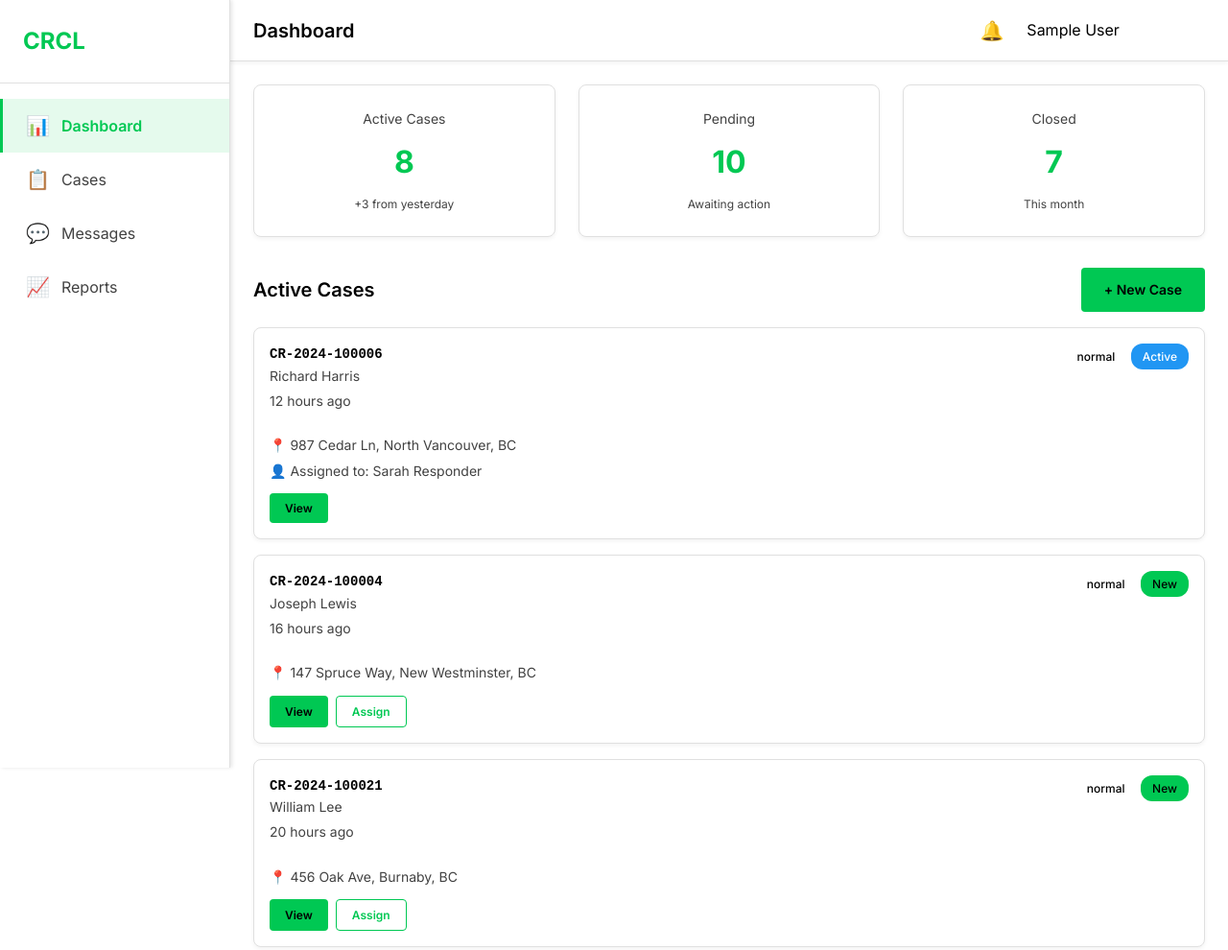
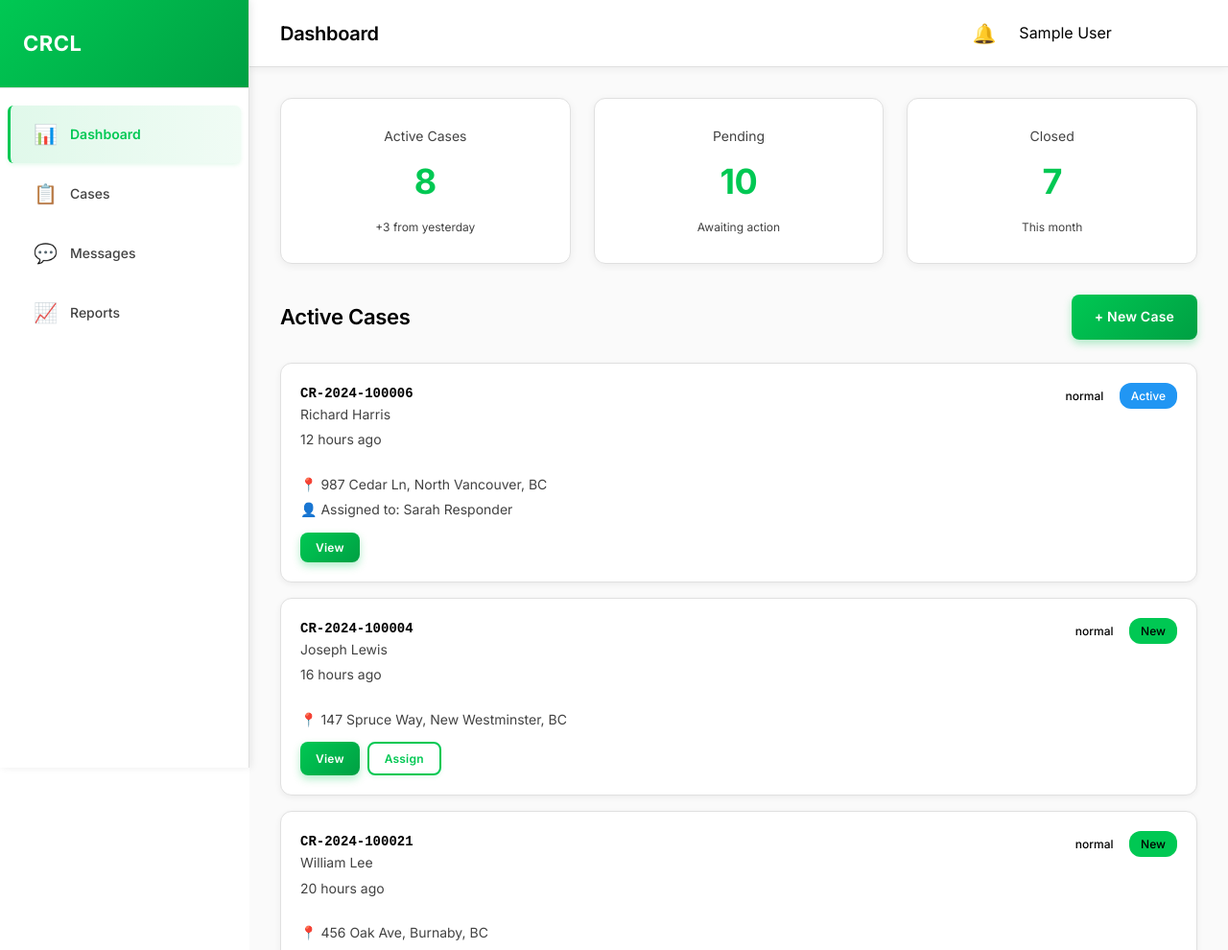
Before and after one commit to omerbag-9/CMHA-CIRCL-Vibe-UI, a plain HTML site: page pages/dispatcher/dashboard.html in a window 1280 px wide. Shown: the top 990 px of the page at 96% size. Drawn offline with Linux system fonts and the light colour scheme; sample sign-in values are in the browser's storage.

Commit message:
Enhance button styles and layout across components; update border radii, shadows, and transitions for improved aesthetics. Include navigation script in multiple HTML files for better routing.

```diff
--- a/css/components.css
+++ b/css/components.css
@@ -6,39 +6,47 @@
 .btn {
     padding: 12px 24px;
     border: none;
-    border-radius: 4px;
+    border-radius: 8px;
     font-size: 14px;
     font-weight: 600;
     cursor: pointer;
-    transition: all 0.2s;
+    transition: all 0.25s ease;
     font-family: inherit;
     text-decoration: none;
     display: inline-block;
+    letter-spacing: 0.2px;
+    box-shadow: 0 2px 4px rgba(0,0,0,0.1);
 }
 
 .btn-primary {
-    background-color: var(--primary-green);
-    color: var(--black);
+    background: linear-gradient(135deg, var(--primary-green) 0%, var(--primary-green-dark) 100%);
+    color: var(--white);
+    box-shadow: 0 4px 8px rgba(0, 200, 83, 0.3);
 }
 
 .btn-primary:hover {
-    background-color: var(--primary-green-dark);
-    transform: translateY(-1px);
+    background: linear-gradient(135deg, var(--primary-green-dark) 0%, var(--primary-green) 100%);
+    transform: translateY(-2px);
+    box-shadow: 0 6px 12px rgba(0, 200, 83, 0.4);
 }
 
 .btn-primary:active {
     transform: translateY(0);
+    box-shadow: 0 2px 4px rgba(0, 200, 83, 0.3);
 }
 
 .btn-secondary {
     background-color: transparent;
     color: var(--primary-green);
-    border: 1px solid var(--primary-green);
+    border: 2px solid var(--primary-green);
+    box-shadow: 0 2px 4px rgba(0, 200, 83, 0.1);
 }
 
 .btn-secondary:hover {
     background-color: var(--primary-green);
-    color: var(--black);
+    color: var(--white);
+    transform: translateY(-2px);
+    box-shadow: 0 4px 8px rgba(0, 200, 83, 0.2);
 }
 
 .btn-block {
@@ -84,10 +92,16 @@
 .stat-card {
     background-color: var(--white);
     border: 1px solid var(--dark-gray);
-    border-radius: 8px;
-    padding: 24px;
+    border-radius: 12px;
+    padding: 28px;
     text-align: center;
-    box-shadow: 0 2px 4px rgba(0,0,0,0.05);
+    box-shadow: 0 2px 8px rgba(0,0,0,0.06);
+    transition: transform 0.2s ease, box-shadow 0.2s ease;
+}
+
+.stat-card:hover {
+    transform: translateY(-2px);
+    box-shadow: 0 4px 12px rgba(0,0,0,0.1);
 }
 
 .stat-label {
@@ -97,10 +111,11 @@
 }
 
 .stat-value {
-    font-size: 32px;
+    font-size: 36px;
     font-weight: 700;
     color: var(--primary-green);
     margin-bottom: 8px;
+    letter-spacing: -0.5px;
 }
 
 .stat-change {
@@ -111,18 +126,19 @@
 .case-card {
     background-color: var(--white);
     border: 1px solid var(--dark-gray);
-    border-radius: 8px;
-    padding: 16px;
+    border-radius: 12px;
+    padding: 20px;
     margin-bottom: 16px;
-    transition: all 0.2s;
+    transition: all 0.25s ease;
     cursor: pointer;
-    box-shadow: 0 2px 4px rgba(0,0,0,0.05);
+    box-shadow: 0 2px 6px rgba(0,0,0,0.06);
 }
 
 .case-card:hover {
-    background-color: var(--charcoal);
+    background-color: var(--white);
     border-color: var(--primary-green);
-    box-shadow: 0 4px 8px rgba(0,0,0,0.1);
+    box-shadow: 0 4px 12px rgba(0, 200, 83, 0.15);
+    transform: translateY(-2px);
 }
 
 .case-card-header {
@@ -191,14 +207,14 @@
 .modal {
     background-color: var(--white);
     border: 1px solid var(--dark-gray);
-    border-radius: 8px;
+    border-radius: 16px;
     width: 90%;
     max-width: 600px;
     max-height: 90vh;
     overflow-y: auto;
     display: flex;
     flex-direction: column;
-    box-shadow: 0 8px 16px rgba(0,0,0,0.2);
+    box-shadow: 0 12px 32px rgba(0,0,0,0.15);
 }
 
 .modal-header {
--- a/css/styles.css
+++ b/css/styles.css
@@ -53,7 +53,7 @@ body {
 }
 
 .sidebar {
-    width: 240px;
+    width: 260px;
     background-color: var(--white);
     border-right: 1px solid var(--dark-gray);
     display: flex;
@@ -61,18 +61,20 @@ body {
     position: fixed;
     height: 100vh;
     z-index: 100;
-    box-shadow: 2px 0 4px rgba(0,0,0,0.1);
+    box-shadow: 2px 0 8px rgba(0,0,0,0.08);
 }
 
 .sidebar-header {
-    padding: 24px;
+    padding: 28px 24px;
     border-bottom: 1px solid var(--dark-gray);
+    background: linear-gradient(135deg, var(--primary-green) 0%, var(--primary-green-dark) 100%);
 }
 
 .sidebar-header h2 {
-    font-size: 24px;
+    font-size: 22px;
     font-weight: 700;
-    color: var(--primary-green);
+    color: var(--white);
+    letter-spacing: 0.5px;
 }
 
 .sidebar-nav {
@@ -83,50 +85,65 @@ body {
 .nav-item {
     display: flex;
     align-items: center;
-    padding: 12px 24px;
+    padding: 14px 24px;
     color: var(--text-secondary);
     text-decoration: none;
-    transition: all 0.2s;
+    transition: all 0.2s ease;
     border-left: 3px solid transparent;
+    font-size: 14px;
+    font-weight: 500;
+    margin: 2px 8px;
+    border-radius: 6px;
 }
 
 .nav-item:hover {
-    background-color: var(--dark-gray);
+    background-color: var(--charcoal);
     color: var(--text-primary);
+    transform: translateX(2px);
 }
 
 .nav-item.active {
-    background-color: rgba(0, 200, 83, 0.1);
+    background: linear-gradient(90deg, rgba(0, 200, 83, 0.12) 0%, rgba(0, 200, 83, 0.06) 100%);
     border-left-color: var(--primary-green);
     color: var(--primary-green);
     font-weight: 600;
+    box-shadow: 0 2px 4px rgba(0, 200, 83, 0.1);
 }
 
 .nav-icon {
-    margin-right: 12px;
+    margin-right: 14px;
     font-size: 20px;
+    width: 24px;
+    text-align: center;
 }
 
 .main-content {
     flex: 1;
-    margin-left: 240px;
+    margin-left: 260px;
     display: flex;
     flex-direction: column;
-    background-color: var(--white);
+    background-color: #FAFAFA;
 }
 
 .top-bar {
-    height: 64px;
+    height: 70px;
     background-color: var(--white);
     border-bottom: 1px solid var(--dark-gray);
     display: flex;
     align-items: center;
     justify-content: space-between;
-    padding: 0 24px;
+    padding: 0 32px;
     position: sticky;
     top: 0;
     z-index: 10;
-    box-shadow: 0 2px 4px rgba(0,0,0,0.05);
+    box-shadow: 0 2px 8px rgba(0,0,0,0.06);
+}
+
+.top-bar-left h1 {
+    font-size: 22px;
+    font-weight: 600;
+    color: var(--text-primary);
+    letter-spacing: -0.3px;
 }
 
 .top-bar-left {
@@ -154,8 +171,9 @@ body {
 
 .content-area {
     flex: 1;
-    padding: 24px;
+    padding: 32px;
     overflow-y: auto;
+    background-color: #FAFAFA;
 }
 
 /* ============================================
@@ -252,11 +270,11 @@ body {
 .login-card {
     background-color: var(--white);
     border: 1px solid var(--dark-gray);
-    border-radius: 8px;
+    border-radius: 16px;
     padding: 48px;
     width: 100%;
-    max-width: 400px;
-    box-shadow: 0 4px 6px rgba(0,0,0,0.1);
+    max-width: 420px;
+    box-shadow: 0 8px 24px rgba(0,0,0,0.12);
 }
 
 .login-header {
@@ -267,8 +285,12 @@ body {
 .login-header h1 {
     font-size: 32px;
     font-weight: 700;
-    color: var(--primary-green);
+    background: linear-gradient(135deg, var(--primary-green) 0%, var(--primary-green-dark) 100%);
+    -webkit-background-clip: text;
+    -webkit-text-fill-color: transparent;
+    background-clip: text;
     margin-bottom: 8px;
+    letter-spacing: -0.5px;
 }
 
 .login-header p {
@@ -296,14 +318,14 @@ body {
 .form-group select,
 .form-group textarea {
     width: 100%;
-    padding: 12px 16px;
+    padding: 14px 16px;
     background-color: var(--white);
-    border: 1px solid var(--medium-gray);
-    border-radius: 4px;
+    border: 2px solid var(--dark-gray);
+    border-radius: 8px;
     color: var(--text-primary);
     font-size: 14px;
     font-family: inherit;
-    transition: border-color 0.2s;
+    transition: all 0.2s ease;
 }
 
 .form-group input:focus,
@@ -311,7 +333,8 @@ body {
 .form-group textarea:focus {
     outline: none;
     border-color: var(--primary-green);
-    box-shadow: 0 0 0 2px rgba(0, 200, 83, 0.2);
+    box-shadow: 0 0 0 4px rgba(0, 200, 83, 0.1);
+    background-color: #FAFAFA;
 }
 
 .form-group textarea {
@@ -531,12 +554,14 @@ body {
     display: flex;
     justify-content: space-between;
     align-items: center;
-    margin-bottom: 16px;
+    margin-bottom: 24px;
 }
 
 .section-header h2 {
-    font-size: 20px;
+    font-size: 22px;
     font-weight: 600;
+    color: var(--text-primary);
+    letter-spacing: -0.3px;
 }
 
 .filters-bar {
@@ -946,17 +971,18 @@ body {
 .info-card {
     background-color: var(--white);
     border: 1px solid var(--dark-gray);
-    border-radius: 8px;
-    padding: 24px;
+    border-radius: 12px;
+    padding: 28px;
     margin-bottom: 24px;
-    box-shadow: 0 2px 4px rgba(0,0,0,0.05);
+    box-shadow: 0 2px 8px rgba(0,0,0,0.06);
 }
 
 .info-card h3 {
     font-size: 18px;
     font-weight: 600;
-    margin-bottom: 16px;
+    margin-bottom: 20px;
     color: var(--primary-green);
+    letter-spacing: -0.2px;
 }
 
 .info-item {
--- /dev/null
+++ b/js/navigation.js
@@ -0,0 +1,42 @@
+// Navigation Helper - Handles navigation and active states
+
+const navigation = {
+    // Set active nav item based on current page
+    setActiveNav() {
+        const currentPage = window.location.pathname.split('/').pop() || 'dashboard.html';
+        const navItems = document.querySelectorAll('.nav-item');
+
+        navItems.forEach(item => {
+            const href = item.getAttribute('href');
+            if (href && href.includes(currentPage)) {
+                item.classList.add('active');
+            } else {
+                item.classList.remove('active');
+            }
+        });
+    },
+
+    // Initialize navigation
+    init() {
+        this.setActiveNav();
+
+        // Handle navigation clicks
+        document.querySelectorAll('.nav-item').forEach(item => {
+            item.addEventListener('click', (e) => {
+                // Remove active from all items
+                document.querySelectorAll('.nav-item').forEach(nav => {
+                    nav.classList.remove('active');
+                });
+                // Add active to clicked item
+                item.classList.add('active');
+            });
+        });
+    }
+};
+
+// Initialize when DOM is ready
+if (document.readyState === 'loading') {
+    document.addEventListener('DOMContentLoaded', () => navigation.init());
+} else {
+    navigation.init();
+}
--- a/pages/dispatcher/dashboard.html
+++ b/pages/dispatcher/dashboard.html
@@ -88,6 +88,7 @@
     <script src="../../js/dummy-data.js"></script>
     <script src="../../js/auth.js"></script>
     <script src="../../js/cases.js"></script>
+    <script src="../../js/navigation.js"></script>
     <script src="../../js/app.js"></script>
     <script src="../../js/pages/dispatcher-dashboard.js"></script>
 </body>
```
Also changed, not shown: pages/dispatcher/case-detail.html (+2 -0 lines), pages/dispatcher/cases.html (+1 -0 lines), pages/dispatcher/chat.html (+1 -0 lines), pages/dispatcher/new-case.html (+2 -0 lines).
